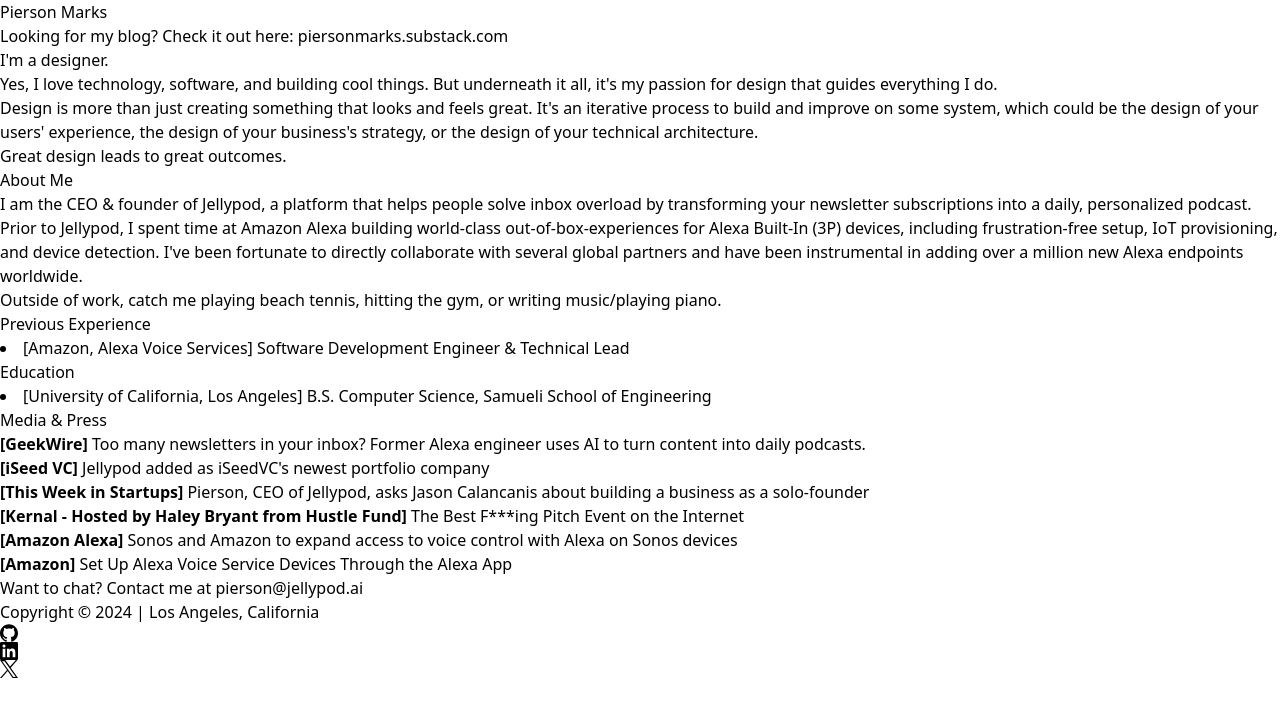
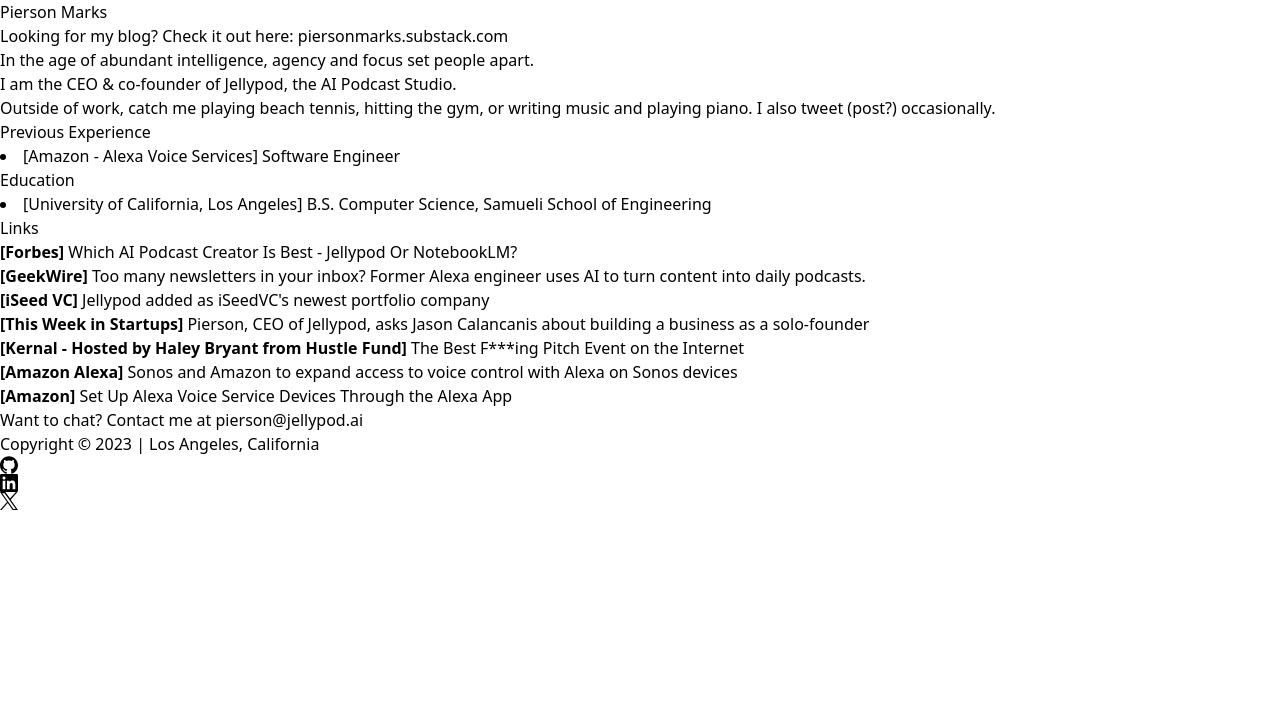
Before and after one commit to piersonmarks/personal_website, a React (Vite) app: page / in a window 1280 px wide. Shown: the top 716 px of the page. Built offline with nearby package versions, Linux system fonts and the light colour scheme.

Commit message:
Update homepage

```diff
--- a/src/App.jsx
+++ b/src/App.jsx
@@ -18,25 +18,12 @@
             </a>
           </div>
           <div className="text-justify pb-2">
-            <p className="pb-2">
-              I'm a <span className="underline">designer</span>.
-            </p>
-            <div className="mb-2">
-              Yes, I love technology, software, and building cool things.
-              But underneath it all, it's my passion for design that guides everything I do.
+            <div className="font-semibold mb-2 text-lg">
+              In the age of abundant intelligence, agency and focus set people apart.
             </div>
-           <div className="mb-2">
-            Design is more than just creating something that looks and feels great. It's an iterative
-            process to build and improve on some system, which could be the design of your users' experience,
-            the design of your business's strategy, or the design of your technical architecture.
-           </div>
-           <div className="font-semibold mb-2">Great design leads to great outcomes.</div>
             <div className="text-gray-700 mt-6">
-              <div className="text-justify pb-2 text-xl font-bold">
-                About Me
-              </div>
               <p className="mb-2">
-                I am the CEO & founder of{" "}
+                I am the CEO & co-founder of{" "}
                 <a
                   className="font-semibold text-blue-500 hover:underline"
                   href="https://jellypod.ai"
@@ -45,40 +32,29 @@
                 >
                   Jellypod
                 </a>
-                , a platform that helps people solve inbox overload by
-                transforming your newsletter subscriptions into a daily,
-                personalized podcast.{" "}
-              </p>
-              <p className="mb-2">
-                Prior to Jellypod, I spent time at Amazon Alexa building world-class
-                out-of-box-experiences for Alexa Built-In (3P) devices,
-                including frustration-free setup, IoT provisioning, and
-                device detection. I&apos;ve been fortunate to directly collaborate
-                with several global partners and have been instrumental in adding
-                over a million new Alexa endpoints worldwide.
-              </p>
+                , the AI Podcast Studio.</p>
             </div>
             <p className="mb-2">
-              Outside of work, catch me playing beach tennis, hitting the gym, or writing music/playing piano.
+              Outside of work, catch me playing beach tennis, hitting the gym, or writing music and playing piano. I also <a href="https://x.com/piersonmarks" target="_blank" rel="noreferrer" className="font-semibold text-blue-500 hover:underline">tweet</a> (post?) occasionally.
             </p>
           </div>
           <div className="text-gray-700 mt-4">
-            <div className="text-justify pb-2 text-xl font-bold">
+            <div className="text-justify pb-1 text-xl font-bold">
               Previous Experience
             </div>
             <ul className="align-middle list-outside ml-4"></ul>
             <li className="list-disc align-middle">
               <span className="font-semibold">
-                [Amazon, Alexa Voice Services]
+                [Amazon - Alexa Voice Services]
               </span>
               <span className="">
                 {" "}
-                Software Development Engineer & Technical Lead
+                Software Engineer
               </span>
             </li>
           </div>
           <div className="text-gray-700 mt-4">
-            <div className="text-justify pb-2 text-xl font-bold">Education</div>
+            <div className="text-justify pb-1 text-xl font-bold">Education</div>
             <ul className="align-middle list-outside ml-4"></ul>
             <li className="list-disc align-middle">
               <span className="font-semibold">
@@ -88,10 +64,20 @@
             </li>
           </div>
           <div className="text-gray-700 mt-4">
-            <div className="text-justify pb-2 text-xl font-bold">
-              Media & Press
+            <div className="text-justify pb-1 text-xl font-bold">
+              Links
             </div>
             <ul className="align-middle list-outside ml-4">
+              <li className="list-disc align-middle">
+                <a
+                  href="https://www.forbes.com/sites/rogerdooley/2024/11/17/which-ai-podcast-creator-is-bestjellypod-or-notebooklm/"
+                  target="_blank"
+                  rel="noreferrer"
+                  className="text-sm hover:bg-blue-200 hover:underline hover:transition-all duration-150 ease-in"
+                >
+                  <strong>[Forbes]</strong> Which AI Podcast Creator Is Best - Jellypod Or NotebookLM?
+                </a>
+              </li>
               <li className="list-disc align-middle">
                 <a
                   href="https://www.geekwire.com/2024/too-many-newsletters-in-your-inbox-former-alexa-engineer-uses-ai-to-turn-content-into-daily-podcasts/"
@@ -167,7 +153,7 @@
             </span>
           </div>
           <div className="grid text-xs text-gray-500 justify-center mx-auto">
-            Copyright © 2024 | Los Angeles, California
+            Copyright © {new Date().getFullYear()} | Los Angeles, California
           </div>
           <div className="grid-cols-2 mx-auto font-medium mt-3 text-center mb-1">
             <a
```
